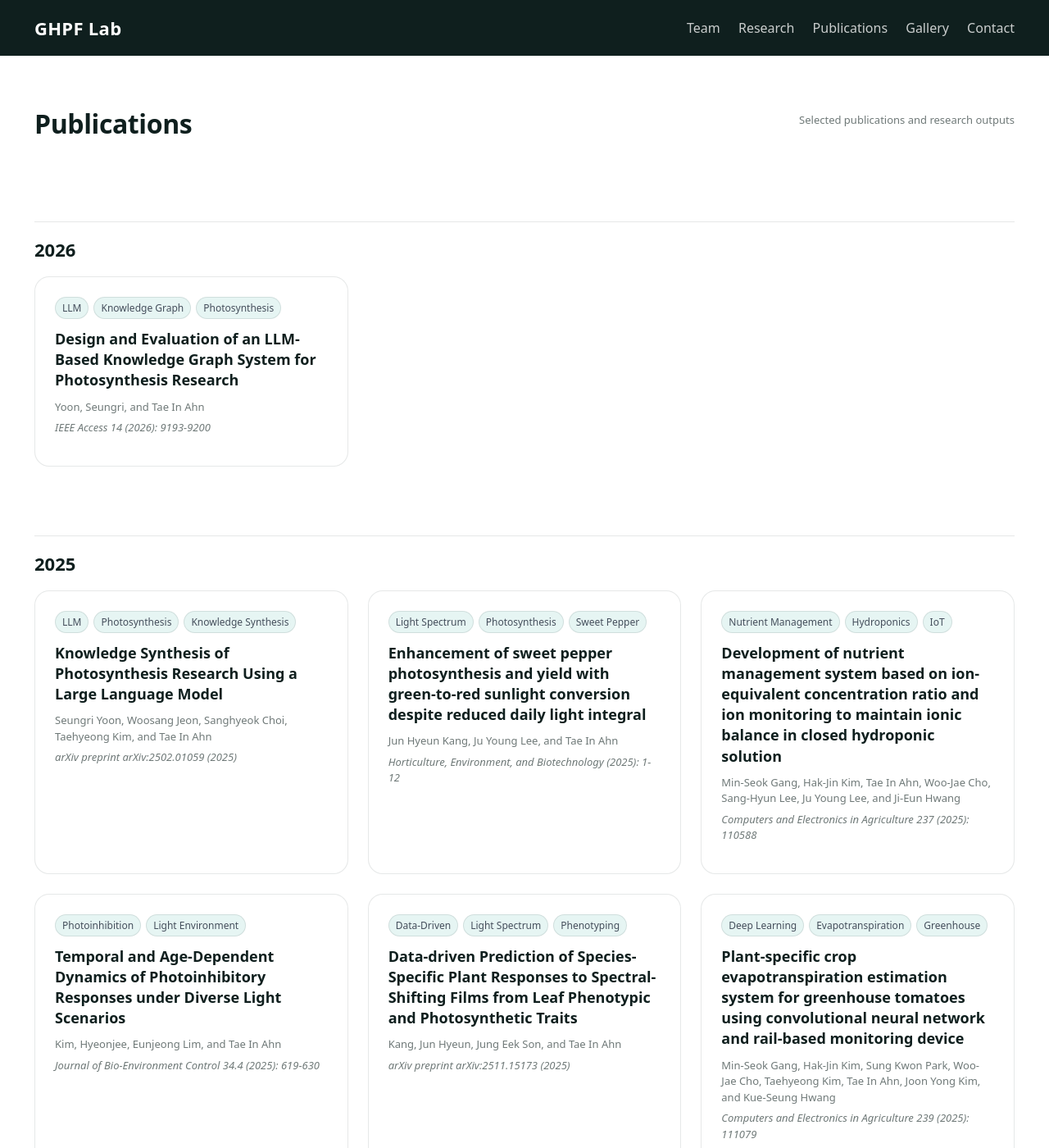
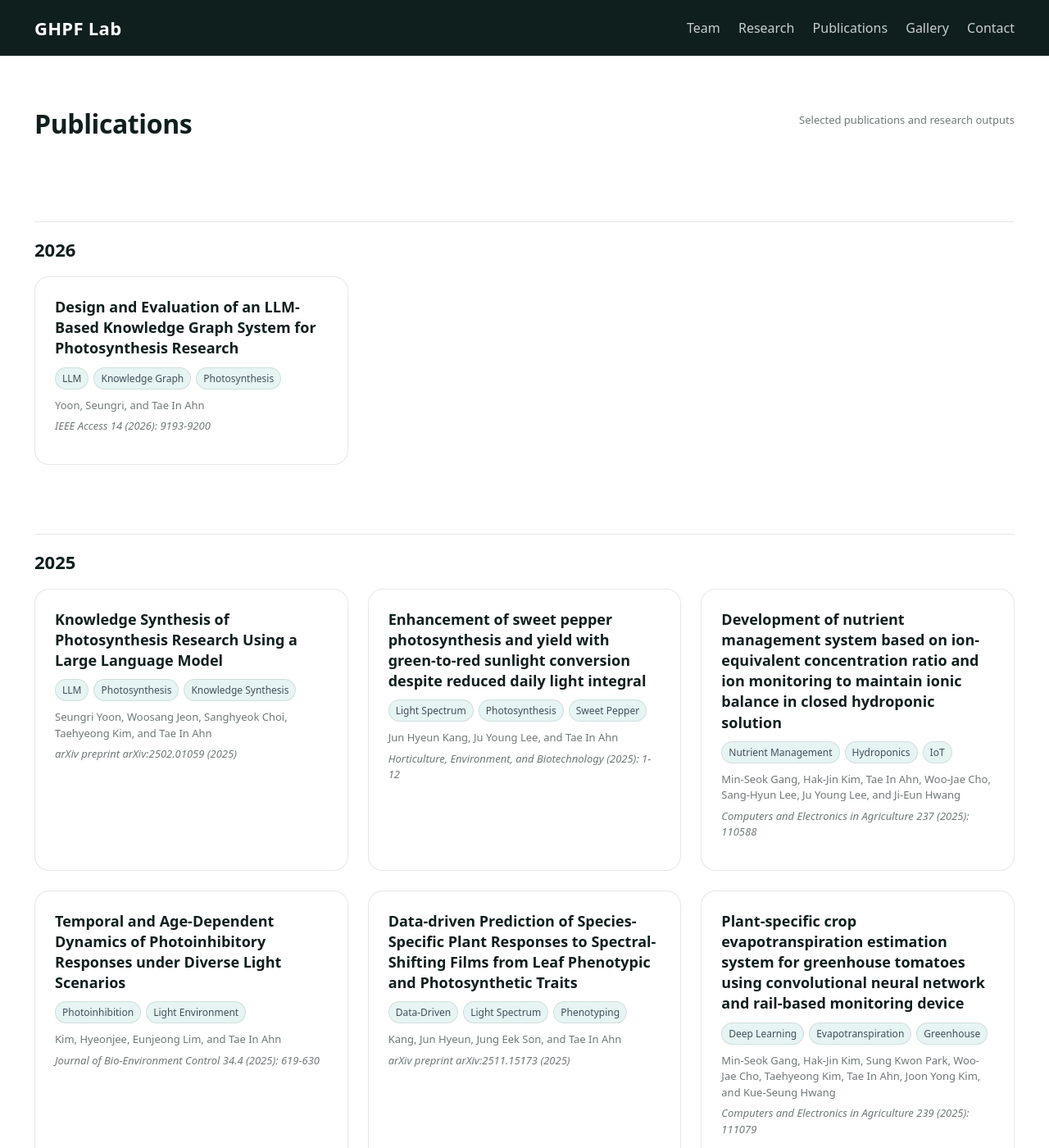
Before and after one commit to evergreendasol/Trial-2-lab-web, a Jekyll site: the page built from publications.md, in a window 1280 px wide and 1400 px high. Shown: the whole window at 82% size. Built offline with Jekyll 4.4.1, drawn with Linux system fonts in a browser that asks for light colours; some of the changed text lies outside the part shown.

Commit message:
Move publication badges below title to unify badge placement
All pages now show badges after the title consistently:
- Gallery: badge below title
- Publications: badges below title (was above)
- Research: badges below description

https://claude.ai/code/session_01TmRjvzfDazRavAh5211o6j

```diff
--- a/assets/css/site.css
+++ b/assets/css/site.css
@@ -1312,14 +1312,14 @@ a:hover{color:var(--accent)}
   display:flex;
   flex-wrap:wrap;
   gap:6px;
-  margin-bottom:12px;
+  margin:0 0 10px;
 }
 
 .pub-card__title{
   font-size:16px;
   font-weight:700;
   line-height:1.4;
-  margin:0 0 10px;
+  margin:0 0 8px;
 }
 
 .pub-card__authors{
--- a/publications.md
+++ b/publications.md
@@ -31,12 +31,12 @@ title: Publications
   {% endif %}
 
     <div class="card pub-card">
+      <h3 class="pub-card__title">{{ pub.title }}</h3>
       {% if pub.tags.size > 0 %}
       <div class="pub-card__tags">
         {% for tag in pub.tags %}<span class="badge">{{ tag }}</span>{% endfor %}
       </div>
       {% endif %}
-      <h3 class="pub-card__title">{{ pub.title }}</h3>
       <p class="pub-card__authors">{{ pub.authors }}</p>
       <p class="pub-card__venue">{{ pub.venue }}</p>
       {% if pub.url and pub.url != "" %}
```
